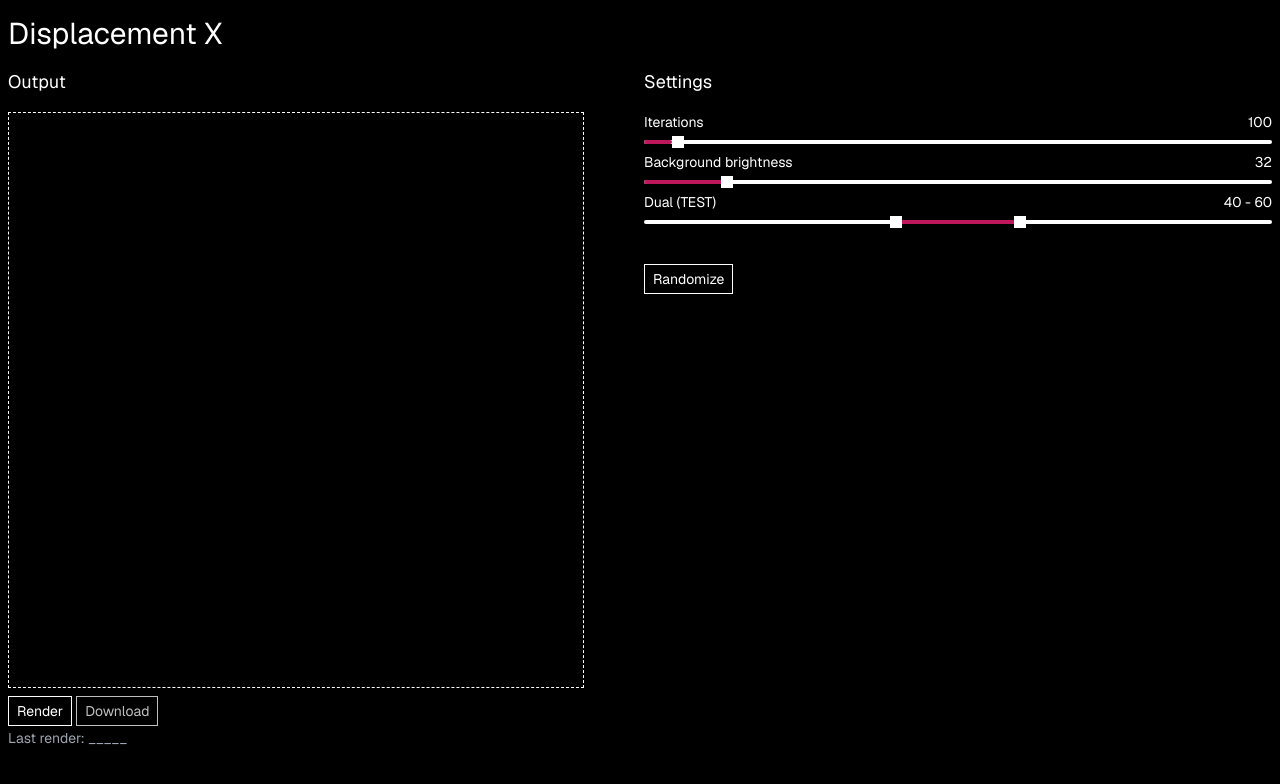
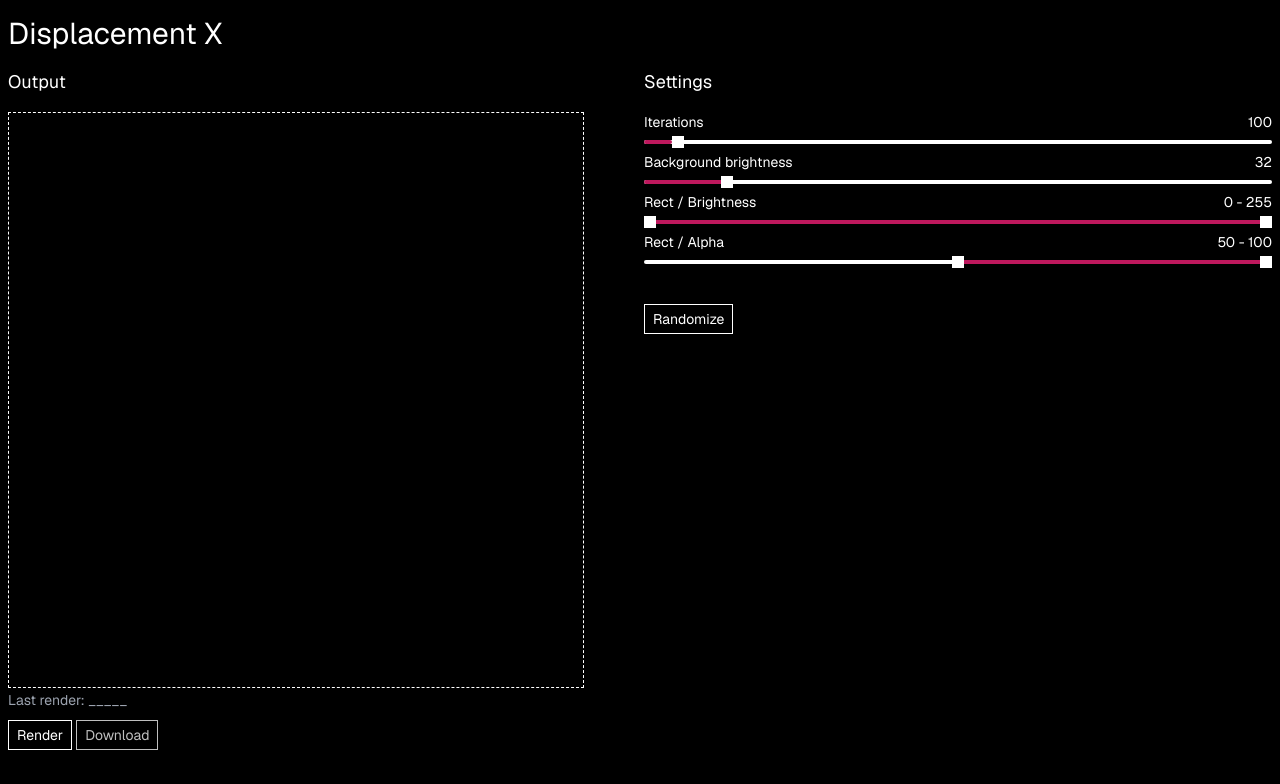
Before and after one commit to satelllte/displacementx, a Next.js app: page / in a window 1280 px wide. Shown: the top 784 px of the page. Built offline with nearby package versions, Linux system fonts and the light colour scheme.

Commit message:
React / Brightness, Alpha

```diff
--- a/src/components/pages/Generator/CanvasSection/CanvasSection.tsx
+++ b/src/components/pages/Generator/CanvasSection/CanvasSection.tsx
@@ -2,10 +2,10 @@
 import {useRef, useState} from 'react';
 import {Button} from '@/components/ui/Button';
 import {useStore} from '../store';
-import {alphaToGrayscaleColor} from '@/utils/alphaToGrayscaleColor';
 import {randomInteger} from '@/utils/random';
 import {animateWithSubIterations} from '@/utils/animationFrame';
 import {SectionTitle} from '../SectionTitle';
+import {grayscale} from '@/utils/colors';
 
 const canvasWidth = 4096;
 const canvasHeight = 4096;
@@ -31,13 +31,14 @@ export function CanvasSection() {
 
     const {width, height} = canvas;
 
-    const {iterations, backgroundBrightness} = useStore.getState();
+    const {iterations, backgroundBrightness, rectBrightness, rectAlpha} =
+      useStore.getState();
 
     // 0. Clear canvas
     ctx2d.clearRect(0, 0, width, height);
 
     // 1. Fill background
-    ctx2d.fillStyle = alphaToGrayscaleColor(backgroundBrightness);
+    ctx2d.fillStyle = grayscale({brightnessAlpha: backgroundBrightness});
     ctx2d.fillRect(0, 0, width, height);
 
     animateWithSubIterations({
@@ -45,7 +46,10 @@ export function CanvasSection() {
       iterationsPerFrame: 50,
       callback() {
         // 2. Draw boxes
-        ctx2d.fillStyle = '#22668810';
+        ctx2d.fillStyle = grayscale({
+          brightnessAlpha: randomInteger(...rectBrightness),
+          opacity: randomInteger(...rectAlpha),
+        });
         const boxWidth = Math.round(width / 8);
         const boxHeight = Math.round(height / 8);
         const x = randomInteger(
@@ -100,14 +104,6 @@ export function CanvasSection() {
           HTML canvas is not supported in this browser
         </canvas>
       </div>
-      <div className='flex gap-1 pt-2'>
-        <Button disabled={isRendering} onClick={render}>
-          Render
-        </Button>
-        <Button disabled={isPristine || isRendering} onClick={download}>
-          Download
-        </Button>
-      </div>
       <div>
         <output className='text-sm text-gray-400'>
           Last render:{' '}
@@ -118,6 +114,14 @@ export function CanvasSection() {
           </span>
         </output>
       </div>
+      <div className='flex gap-1 pt-2'>
+        <Button disabled={isRendering} onClick={render}>
+          Render
+        </Button>
+        <Button disabled={isPristine || isRendering} onClick={download}>
+          Download
+        </Button>
+      </div>
     </section>
   );
 }
--- a/src/components/pages/Generator/SettingsSection/SettingsSection.tsx
+++ b/src/components/pages/Generator/SettingsSection/SettingsSection.tsx
@@ -10,19 +10,27 @@ import {
   backgroundBrightnessMin,
   backgroundBrightnessMax,
   backgroundBrightnessStep,
+  rectBrightnessMin,
+  rectBrightnessMax,
+  rectBrightnessStep,
+  rectAlphaMin,
+  rectAlphaMax,
+  rectAlphaStep,
 } from '../constants';
-import {useState} from 'react';
 
 export function SettingsSection() {
   const iterations = useStore((state) => state.iterations);
+  const setIterations = useStore((state) => state.setIterations);
   const backgroundBrightness = useStore((state) => state.backgroundBrightness);
-  const setIterations = useStore((state) => state.setIterations);
   const setBackgroundBrightness = useStore(
     (state) => state.setBackgroundBrightness,
   );
+  const rectBrightness = useStore((state) => state.rectBrightness);
+  const setRectBrightness = useStore((state) => state.setRectBrightness);
+  const rectAlpha = useStore((state) => state.rectAlpha);
+  const setRectAlpha = useStore((state) => state.setRectAlpha);
+
   const randomize = useStore((state) => state.randomize);
-
-  const [values, setValues] = useState<[number, number]>([40, 60]);
 
   return (
     <section>
@@ -45,12 +53,21 @@ export function SettingsSection() {
       />
       <Slider
         dual
-        label='Dual (TEST)'
-        min={0}
-        max={100}
-        step={1}
-        values={values}
-        setValues={setValues}
+        label='Rect / Brightness'
+        min={rectBrightnessMin}
+        max={rectBrightnessMax}
+        step={rectBrightnessStep}
+        values={rectBrightness}
+        setValues={setRectBrightness}
+      />
+      <Slider
+        dual
+        label='Rect / Alpha'
+        min={rectAlphaMin}
+        max={rectAlphaMax}
+        step={rectAlphaStep}
+        values={rectAlpha}
+        setValues={setRectAlpha}
       />
       <div className='pt-8'>
         <Button onClick={randomize}>Randomize</Button>
--- a/src/components/pages/Generator/constants.ts
+++ b/src/components/pages/Generator/constants.ts
@@ -7,3 +7,13 @@ export const backgroundBrightnessMin = 0;
 export const backgroundBrightnessMax = 255;
 export const backgroundBrightnessDefault = 32;
 export const backgroundBrightnessStep = 1;
+
+export const rectBrightnessMin = 0;
+export const rectBrightnessMax = 255;
+export const rectBrightnessDefault: [number, number] = [0, 255];
+export const rectBrightnessStep = 1;
+
+export const rectAlphaMin = 0;
+export const rectAlphaMax = 100;
+export const rectAlphaDefault: [number, number] = [50, 100];
+export const rectAlphaStep = 1;
--- a/src/components/pages/Generator/store.ts
+++ b/src/components/pages/Generator/store.ts
@@ -6,12 +6,20 @@ import {
   backgroundBrightnessMin,
   backgroundBrightnessMax,
   backgroundBrightnessDefault,
+  rectBrightnessMin,
+  rectBrightnessMax,
+  rectBrightnessDefault,
+  rectAlphaMin,
+  rectAlphaMax,
+  rectAlphaDefault,
 } from './constants';
 import {randomInteger} from '@/utils/random';
 
 type Values = {
   iterations: number;
   backgroundBrightness: number;
+  rectBrightness: [number, number];
+  rectAlpha: [number, number];
 };
 
 type Actions = {
@@ -19,12 +27,16 @@ type Actions = {
   setBackgroundBrightness: (
     backgroundBrightness: Values['backgroundBrightness'],
   ) => void;
+  setRectBrightness: (rectBrightness: Values['rectBrightness']) => void;
+  setRectAlpha: (rectAlpha: Values['rectAlpha']) => void;
   randomize: () => void;
 };
 
 export const useStore = create<Values & Actions>((set) => ({
   iterations: iterationsDefault,
   backgroundBrightness: backgroundBrightnessDefault,
+  rectBrightness: rectBrightnessDefault,
+  rectAlpha: rectAlphaDefault,
   setIterations(iterations: Values['iterations']) {
     set(() => ({iterations}));
   },
@@ -33,6 +45,12 @@ export const useStore = create<Values & Actions>((set) => ({
   ) {
     set(() => ({backgroundBrightness}));
   },
+  setRectBrightness(rectBrightness: Values['rectBrightness']) {
+    set(() => ({rectBrightness}));
+  },
+  setRectAlpha(rectAlpha: Values['rectAlpha']) {
+    set(() => ({rectAlpha}));
+  },
   randomize() {
     set(() => ({
       iterations: randomInteger(iterationsMin, iterationsMax),
@@ -40,6 +58,14 @@ export const useStore = create<Values & Actions>((set) => ({
         backgroundBrightnessMin,
         backgroundBrightnessMax,
       ),
+      rectBrightness: [
+        randomInteger(rectBrightnessMin, rectBrightnessMax),
+        randomInteger(rectBrightnessMin, rectBrightnessMax),
+      ],
+      rectAlpha: [
+        randomInteger(rectAlphaMin, rectAlphaMax),
+        randomInteger(rectAlphaMin, rectAlphaMax),
+      ],
     }));
   },
 }));
--- a/src/utils/alphaToGrayscaleColor.ts
+++ /dev/null
@@ -1,11 +0,0 @@
-/**
- * Converts an alpha number in 0 - 255 range to grayscale HEX color.
- * Examples:
- * - 0 -> #000000
- * - 128 -> #808080
- * - 255 -> #ffffff
- */
-export const alphaToGrayscaleColor = (alpha: number): string => {
-  const hex = alpha.toString(16).padStart(2, '0');
-  return `#${hex}${hex}${hex}`;
-};
--- /dev/null
+++ b/src/utils/colors.ts
@@ -0,0 +1,20 @@
+/**
+ * Converts brightness alpha (0 - 255) and opacity (0 - 100) to RGBA color like `#FFFFFFFF`.
+ */
+export const grayscale = ({
+  brightnessAlpha,
+  opacity = 100,
+}: {
+  brightnessAlpha: number;
+  opacity?: number;
+}): string => {
+  const x = alphaToHex(brightnessAlpha);
+  const a = alphaToHex(Math.round((opacity / 100) * 255));
+  return `#${x}${x}${x}${a}`;
+};
+
+/**
+ * Converts alpha (0 - 255) to hex color like `#FF`.
+ */
+const alphaToHex = (alpha: number): string =>
+  alpha.toString(16).padStart(2, '0');
```
Also changed, not shown: 2 other files (tests, documents, lock files or other folders).
